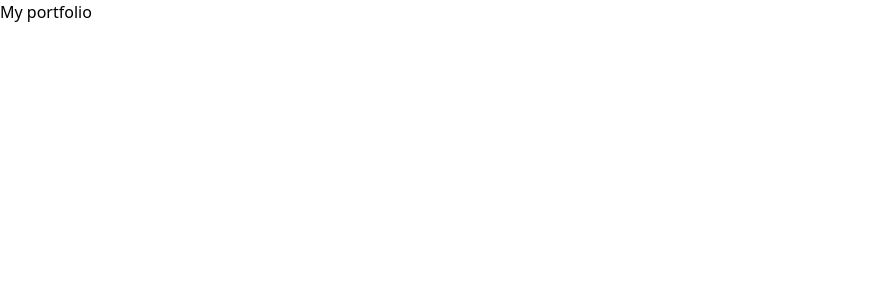
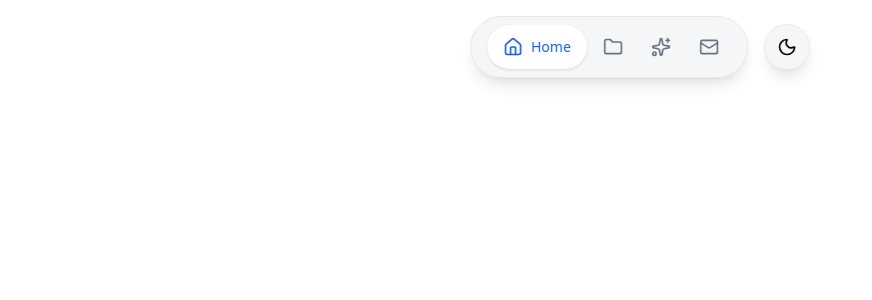
Before and after one commit to ThapaMausam/personal-portfolio, a React (Vite) app: page / in a window 1280 px wide. Shown: the top 300 px of the page, without its empty margins (0-872 px from the left). Built offline with nearby package versions, Linux system fonts and the light colour scheme.

Commit message:
(feat): added navbar

```diff
--- a/package.json
+++ b/package.json
@@ -11,21 +11,26 @@
   },
   "dependencies": {
     "@tailwindcss/vite": "^4.1.18",
+    "lucide-react": "^0.562.0",
     "react": "^19.2.0",
     "react-dom": "^19.2.0",
+    "react-router-dom": "^7.11.0",
     "tailwindcss": "^4.1.18"
   },
   "devDependencies": {
     "@eslint/js": "^9.39.1",
+    "@tailwindcss/postcss": "^4.1.18",
     "@types/node": "^24.10.1",
     "@types/react": "^19.2.5",
     "@types/react-dom": "^19.2.3",
     "@vitejs/plugin-react": "^5.1.1",
+    "autoprefixer": "^10.4.23",
     "babel-plugin-react-compiler": "^1.0.0",
     "eslint": "^9.39.1",
     "eslint-plugin-react-hooks": "^7.0.1",
     "eslint-plugin-react-refresh": "^0.4.24",
     "globals": "^16.5.0",
+    "postcss": "^8.5.6",
     "typescript": "~5.9.3",
     "typescript-eslint": "^8.46.4",
     "vite": "^7.2.4"
--- a/src/App.tsx
+++ b/src/App.tsx
@@ -1,7 +1,14 @@
+import { BrowserRouter, Route, Routes } from "react-router-dom"
+import Home from "./pages/Home"
+
 function App() {
   return (
     <>
-      <h1>My portfolio</h1>
+      <BrowserRouter>
+        <Routes>
+          <Route path="/" element={<Home />}/>
+        </Routes>
+      </BrowserRouter>
     </>
   )
 }
--- /dev/null
+++ b/src/components/NavBar.tsx
@@ -0,0 +1,69 @@
+import { useState } from "react";
+import { Home, Folder, Sparkles, Mail, Moon } from "lucide-react";
+
+const NavBar = () => {
+    const [activeTab, setActiveTab] = useState("Home");
+
+    const navItems = [
+        { name: "Home", icon: <Home size={20} /> },
+        { name: "Projects", icon: <Folder size={20} /> },
+        { name: "Skills", icon: <Sparkles size={20} /> },
+        { name: "Contact", icon: <Mail size={20} /> },
+    ];
+
+    return (
+        // Positioning the whole bar
+        <div className="fixed left-1/2 -translate-x-1/2 flex items-center gap-4 z-50
+            /* Mobile: bottom */
+            bottom-8
+            /* Tablet/Desktop: top */
+            md:top-4 md:bottom-auto">
+
+            {/* 1. Main Pill Container */}
+            <div className="flex items-center gap-1 bg-gray-100/80 p-2 px-4 rounded-full border border-gray-200 backdrop-blur-md shadow-lg">
+                {navItems.map((item) => (
+                    <button
+                        key={item.name}
+                        onClick={() => setActiveTab(item.name)}
+                        // ADDED 'group' HERE: This allows the tooltip to react to the button hover
+                        className={`group p-3 rounded-full transition-all duration-300 relative flex items-center gap-2 ${
+                            activeTab === item.name
+                                ? "bg-white text-blue-600 shadow-sm px-4"  // Active Styles (slightly wider)
+                                : "text-gray-500 hover:text-gray-900 hover:bg-gray-200/50" // Inactive Styles
+                        }`}
+                        aria-label={item.name}
+                    >
+                        {/* Icon Wrapper */}
+                        <span>{item.icon}</span>
+
+                        {/* Only the active tab name shows */}
+                        {activeTab === item.name && (
+                            <span className="font-medium text-sm transition-opacity duration-300">
+                                {item.name}
+                            </span>
+                        )}
+
+                        {/* Tooltip for non-active tabs */}
+                        {activeTab !== item.name && (
+                            <div className="absolute bottom-full left-1/2 -translate-x-1/2 mb-3 px-2 py-1 bg-gray-900 text-white text-xs rounded-md
+                                opacity-0 translate-y-2 group-hover:opacity-100 group-hover:translate-y-0
+                                transition-all duration-200 pointer-events-none whitespace-nowrap hidden md:block shadow-xl">
+                                {item.name}
+                                {/* Small Triangle Arrow for the tooltip */}
+                                <div className="absolute top-full left-1/2 -translate-x-1/2 -mt-1 border-4 border-transparent border-t-gray-900"></div>
+                            </div>
+                        )}
+                    </button>
+                ))}
+            </div>
+
+            {/* 2. Dark Mode Toggle */}
+            <button className="p-3 rounded-full bg-gray-100/80 border border-gray-200 shadow-lg hover:bg-gray-200 transition-colors">
+                <Moon size={20} />
+            </button>
+
+        </div>
+    );
+};
+
+export default NavBar;
--- /dev/null
+++ b/src/pages/Home.tsx
@@ -0,0 +1,9 @@
+import NavBar from "../components/NavBar"
+
+const Home = () => {
+    return (
+        <NavBar />
+    )
+}
+
+export default Home
```
Also changed, not shown: 2 other files (tests, documents, lock files or other folders).
